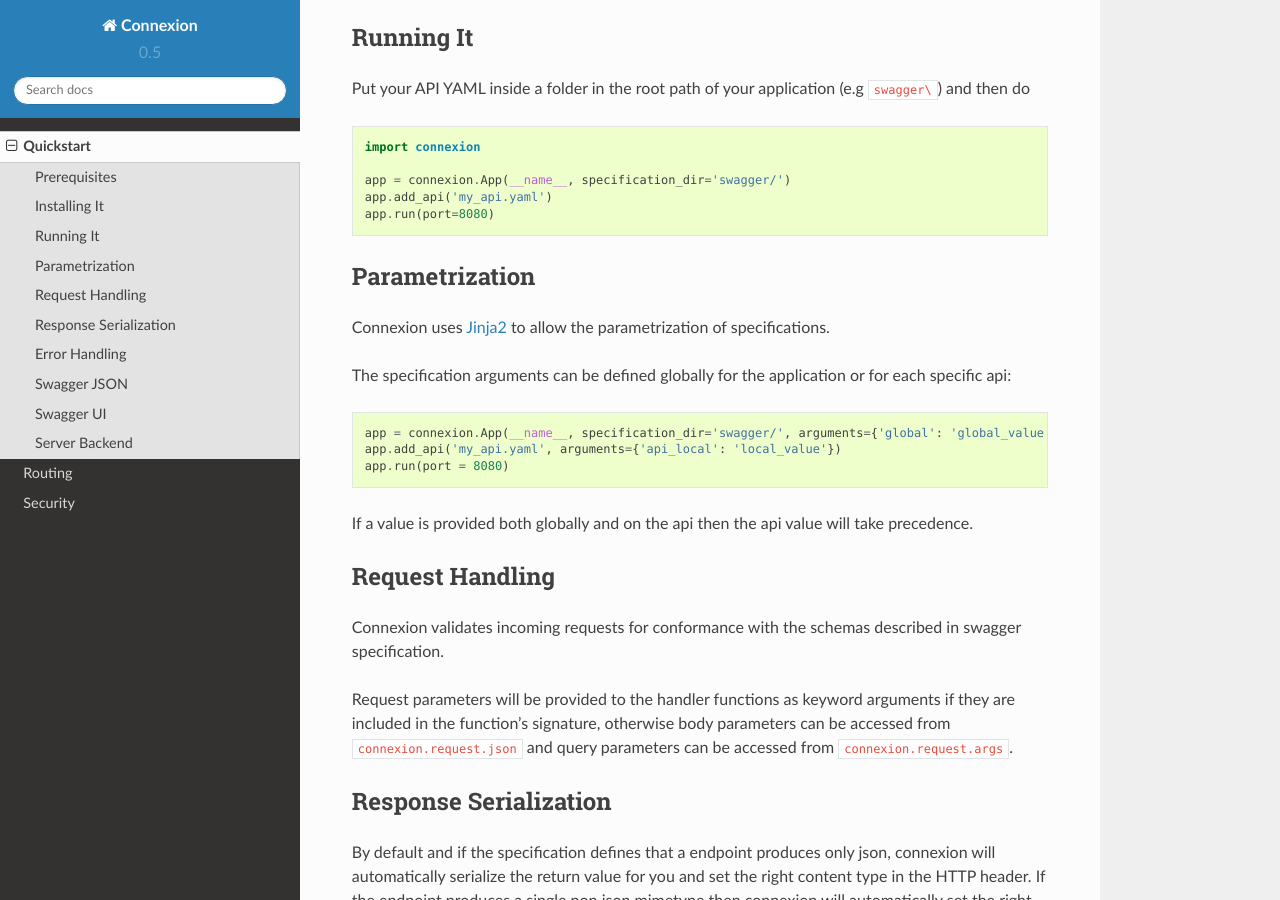
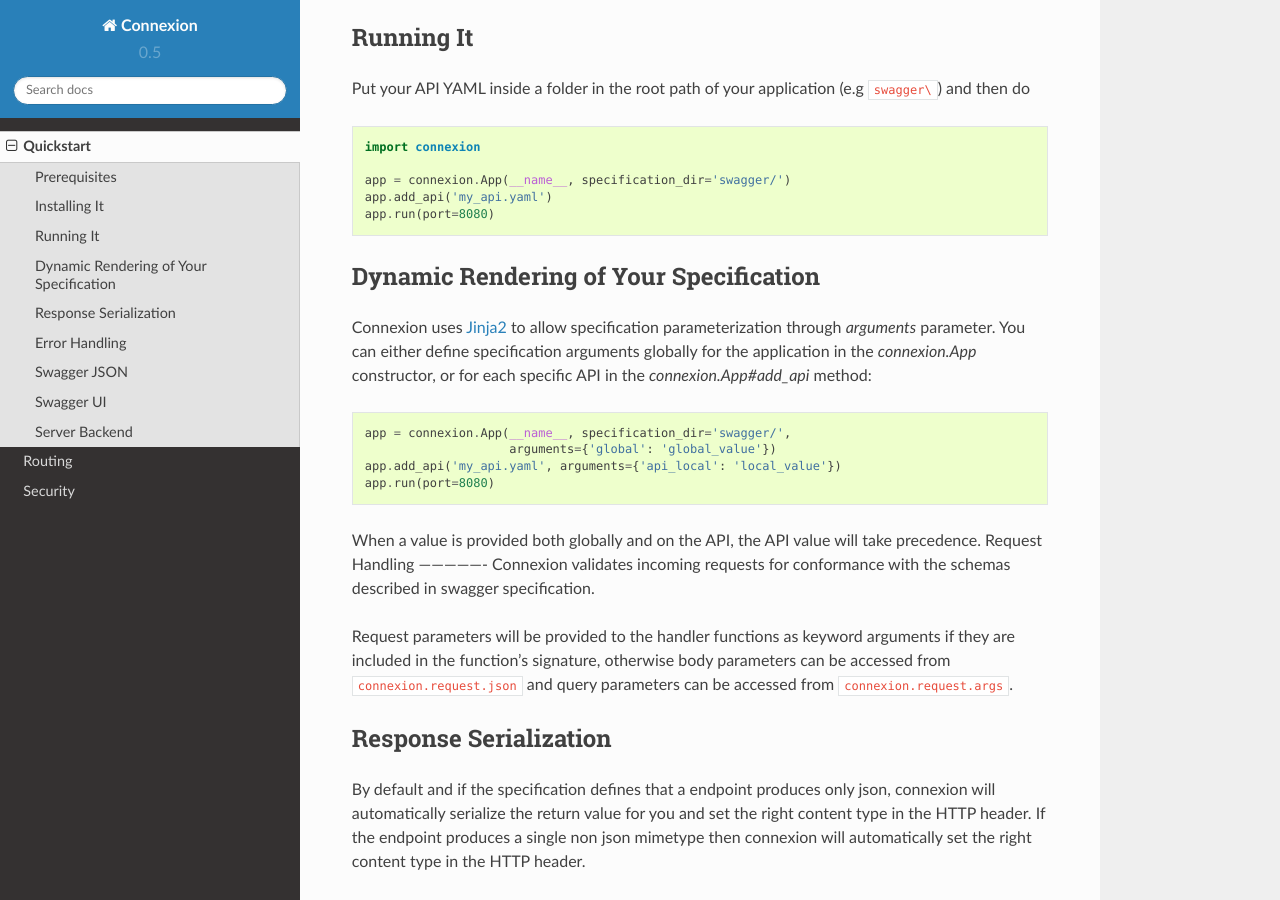
Before and after one commit to spec-first/connexion, a Sphinx documentation site: the page built from docs/quickstart.rst, in a window 1280 px wide and 900 px high, scrolled down 414 px. Built offline with Sphinx 7.4.7 and the Read the Docs theme 2.0.0, drawn with Linux system fonts in a browser that asks for light colours.

Commit message:
#167 Updated paremetrization documentation

```diff
--- a/docs/quickstart.rst
+++ b/docs/quickstart.rst
@@ -31,20 +31,23 @@
     app.run(port=8080)
 
 
-Parametrization
----------------
-Connexion uses Jinja2_ to allow the parametrization of specifications.
+Dynamic Rendering of Your Specification
+---------------------------------------
 
-The specification arguments can be defined globally for the application or for each specific api:
+Connexion uses Jinja2_ to allow specification parameterization through
+`arguments` parameter. You can either define specification arguments
+globally for the application in the `connexion.App` constructor, or
+for each specific API in the `connexion.App#add_api` method:
 
 .. code-block:: python
 
-    app = connexion.App(__name__, specification_dir='swagger/', arguments={'global': 'global_value'})
+    app = connexion.App(__name__, specification_dir='swagger/',
+                        arguments={'global': 'global_value'})
     app.add_api('my_api.yaml', arguments={'api_local': 'local_value'})
-    app.run(port = 8080)
+    app.run(port=8080)
 
-If a value is provided both globally and on the api then the api value will take precedence.
-
+When a value is provided both globally and on the API, the API value
+will take precedence.
 Request Handling
 ----------------
 Connexion validates incoming requests for conformance with the schemas described in swagger specification.
```
